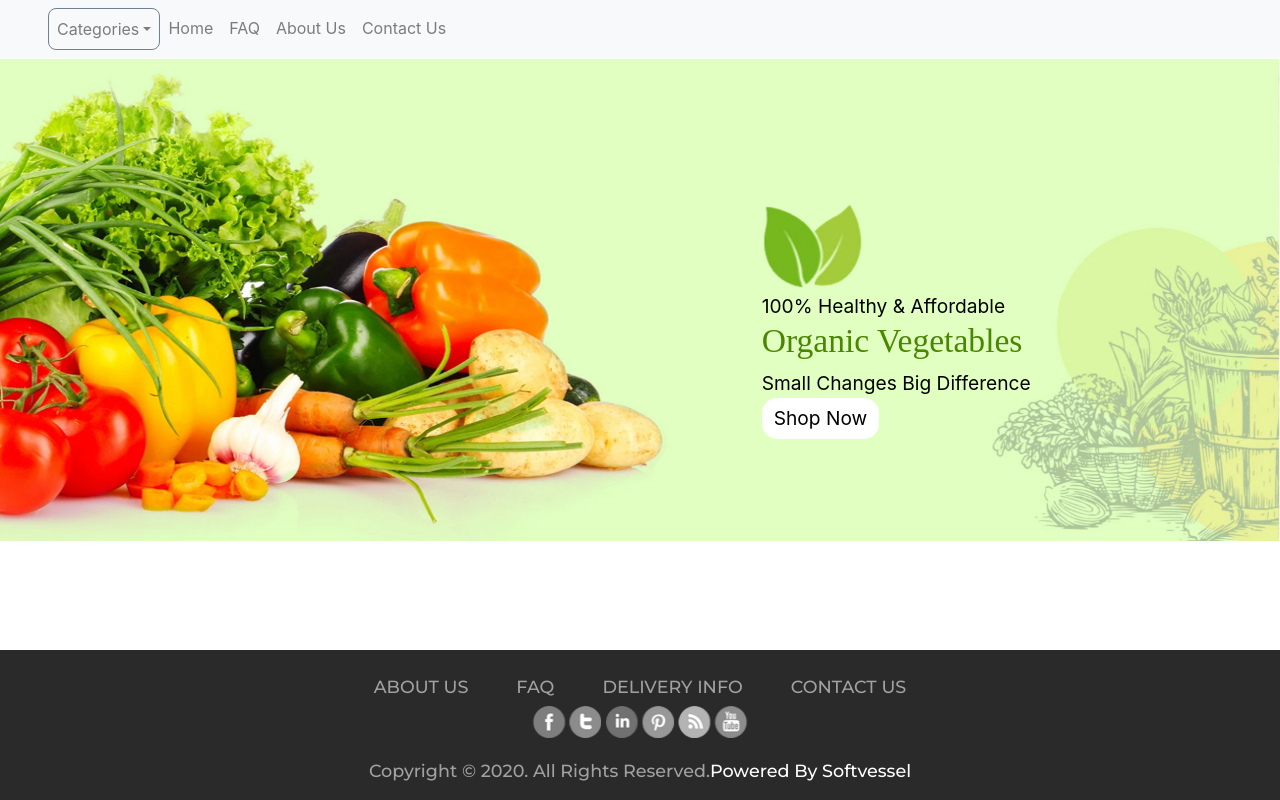
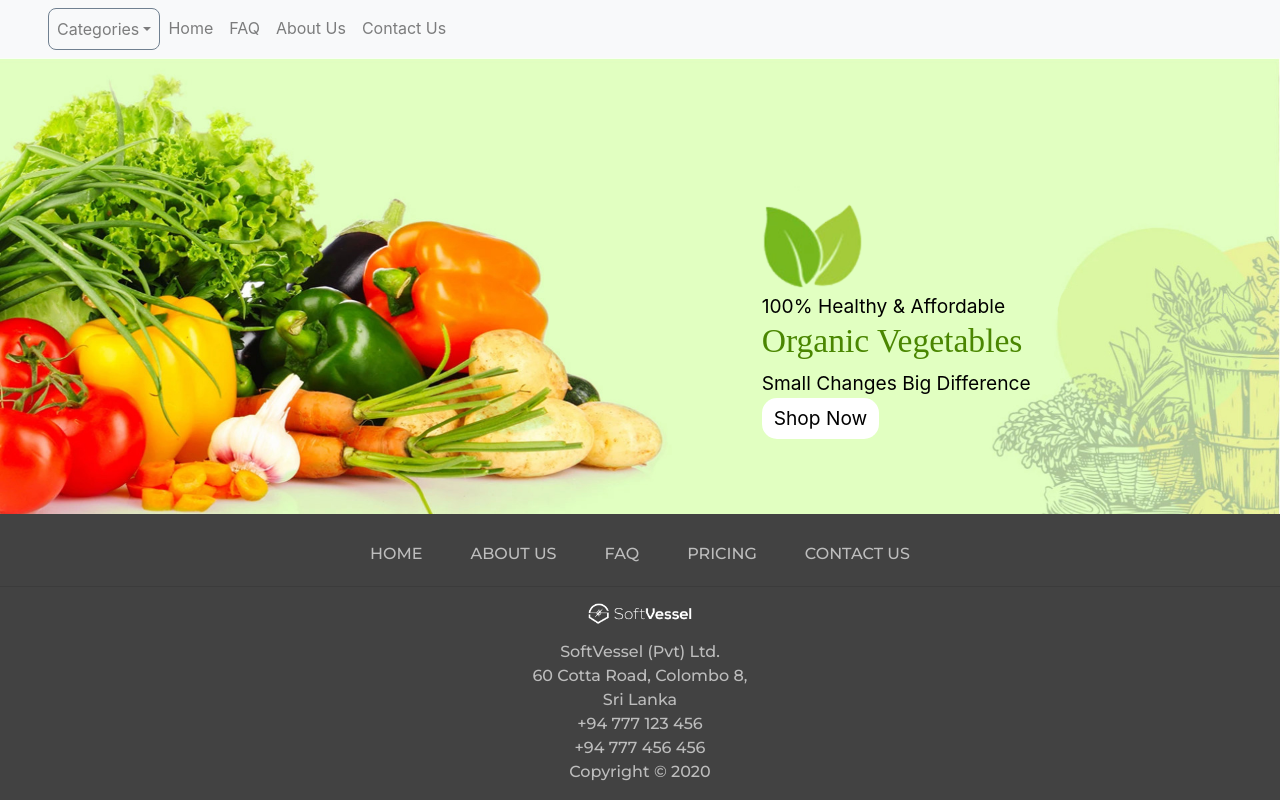
Before and after one commit to Team-KitKat/ecommerce-frontend, a React (Create React App) app: page /home in a window 1280 px wide. Built offline with nearby package versions, Linux system fonts and the light colour scheme.

Commit message:
changed footer content

```diff
--- a/src/assets/styles/partials/_footer.scss
+++ b/src/assets/styles/partials/_footer.scss
@@ -9,28 +9,29 @@
   left: 0;
   bottom: 0;
 
-  .footer-icons {
-    width: 18%;
+  .footer-logo {
+    width: 8%;
   }
 
   .footer-menu {
-    font-size: 1.1em;
-    font-weight: 300;
+    font-size: 1em;
+    font-weight: 100;
+    line-height: 2em;
 
-    &:hover {
-      color: $white;
-      cursor: pointer;
-    }
+    //&:hover {
+    //  color: $white;
+    //  cursor: pointer;
+    //}
   }
 
-  .footer-icons, .footer-menu {
+  .footer-logo, .footer-menu {
     cursor: pointer;
   }
 
   .copyright {
-    font-size: 1.1em;
+    font-size: 1em;
     font-weight: 100;
-    line-height: 1.5;
+    //line-height: 1.5;
     color: $footer-grey;
 
     span {
--- a/src/assets/styles/partials/_variables.scss
+++ b/src/assets/styles/partials/_variables.scss
@@ -1,7 +1,7 @@
 $common-green: #4caf50;
-$footer-background-color: #2a2a2a;
+$footer-background-color: #424242;
 $white: white;
-$footer-grey: #a3a0a0;
+$footer-grey: #bdbdbd;
 
 $extra_small: 330px;
 $medium: 576px;
--- a/src/components/footer/Footer.tsx
+++ b/src/components/footer/Footer.tsx
@@ -1,21 +1,39 @@
 import React from 'react';
 import {Col, Image, Row} from 'react-bootstrap';
-import footerIcons from '../../assets/images/footerIcons.png'
+import footerIcons from '../../assets/images/footerIcons.png';
+import companyLogo from '../../assets/images/cmpanyLogo.png';
 
 const Footer: React.FC = () => {
     return (
         <Col className='footer p-0 m-0'>
             <Row className='justify-content-center pt-4'>
-                <span className='footer-menu'>ABOUT US</span>
+                <span className='footer-menu'>HOME</span>
+                <span className='ml-5 footer-menu'>ABOUT US</span>
                 <span className='ml-5 footer-menu'>FAQ</span>
-                <span className='ml-5 footer-menu'>DELIVERY INFO</span>
+                <span className='ml-5 footer-menu'>PRICING</span>
                 <span className='ml-5 footer-menu'>CONTACT US</span>
             </Row>
+            <hr/>
             <Row className='justify-content-center'>
-                <Image src={footerIcons} alt='Footer Web Icons' className='footer-icons'/>
+                <Image src={companyLogo} alt='Company Logo' className='footer-logo'/>
             </Row>
-            <Row className='justify-content-center py-3 copyright'>
-                Copyright © 2020. All Rights Reserved. <span> Powered By Softvessel</span>
+            {/*<Row className='justify-content-center'>*/}
+            {/*    <Image src={footerIcons} alt='Footer Web Icons' className='footer-icons'/>*/}
+            {/*</Row>*/}
+            <Row className='justify-content-center text-center py-3 copyright'>
+                {/*Copyright © 2020. All Rights Reserved. <span> Powered By Softvessel</span>*/}
+                <Col>
+                    SoftVessel (Pvt) Ltd. <br/>
+                    60 Cotta Road, Colombo 8, <br/>
+                    Sri Lanka <br/>
+                    +94 777 123 456 <br/>
+                    +94 777 456 456 <br/>
+                    Copyright © 2020 <br/>
+                </Col>
+            </Row>
+            <Row className='justify-content-center'>
+                <span><i className='feather-facebook'/></span>
+                {/*fff*/}
             </Row>
         </Col>
     );
```
Also changed, not shown: src/assets/images/cmpanyLogo.png (added).
